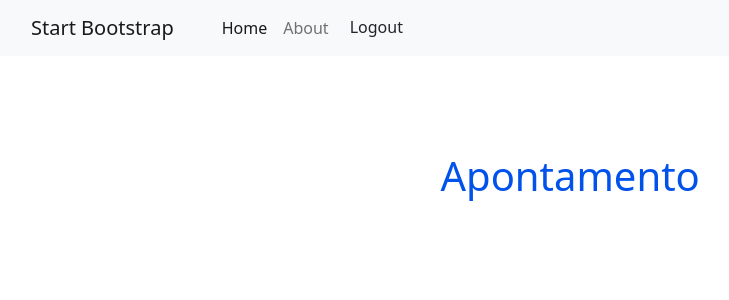
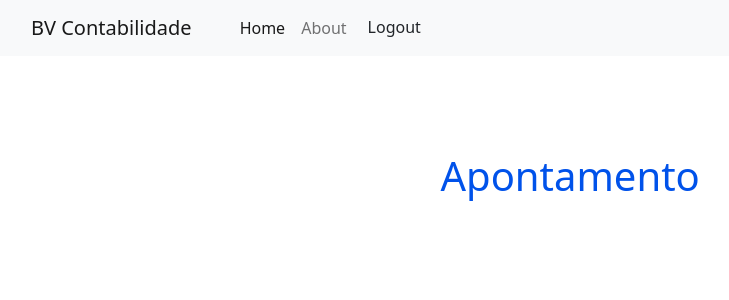
Before and after one commit to Eduardo-Lucas/folha_ponto, a Django app: page / in a window 1280 px wide. Shown: the top 300 px of the page, without its empty margins (87-816 px from the left). Run offline with Django 4.2, Linux system fonts and the light colour scheme; a user stored in the database is signed in; parts of the project's set-up code (start-up, migrations or seed data) failed here and were passed over; some libraries are stand-ins or nearby versions.

Commit message:
Change system name

```diff
--- a/app/apontamento/views.py
+++ b/app/apontamento/views.py
@@ -1,5 +1,7 @@
 from django.shortcuts import render
+from django.contrib.auth.decorators import login_required
 
 
-def apontamento_list(request):
+@login_required
+def apontamento_list(request, login_url="users:login"):
     return render(request, "apontamento/apontamento-list.html", {})
--- a/app/templates/base.html
+++ b/app/templates/base.html
@@ -25,7 +25,7 @@
     <!-- Navigation-->
     <nav class="navbar navbar-expand-lg navbar-light bg-light">
       <div class="container px-4 px-lg-5">
-        <a class="navbar-brand" href="#!">Start Bootstrap</a>
+        <a class="navbar-brand" href="#!">BV Contabilidade</a>
         <button
           class="navbar-toggler"
           type="button"
```
Also changed, not shown: app/db.sqlite3.
